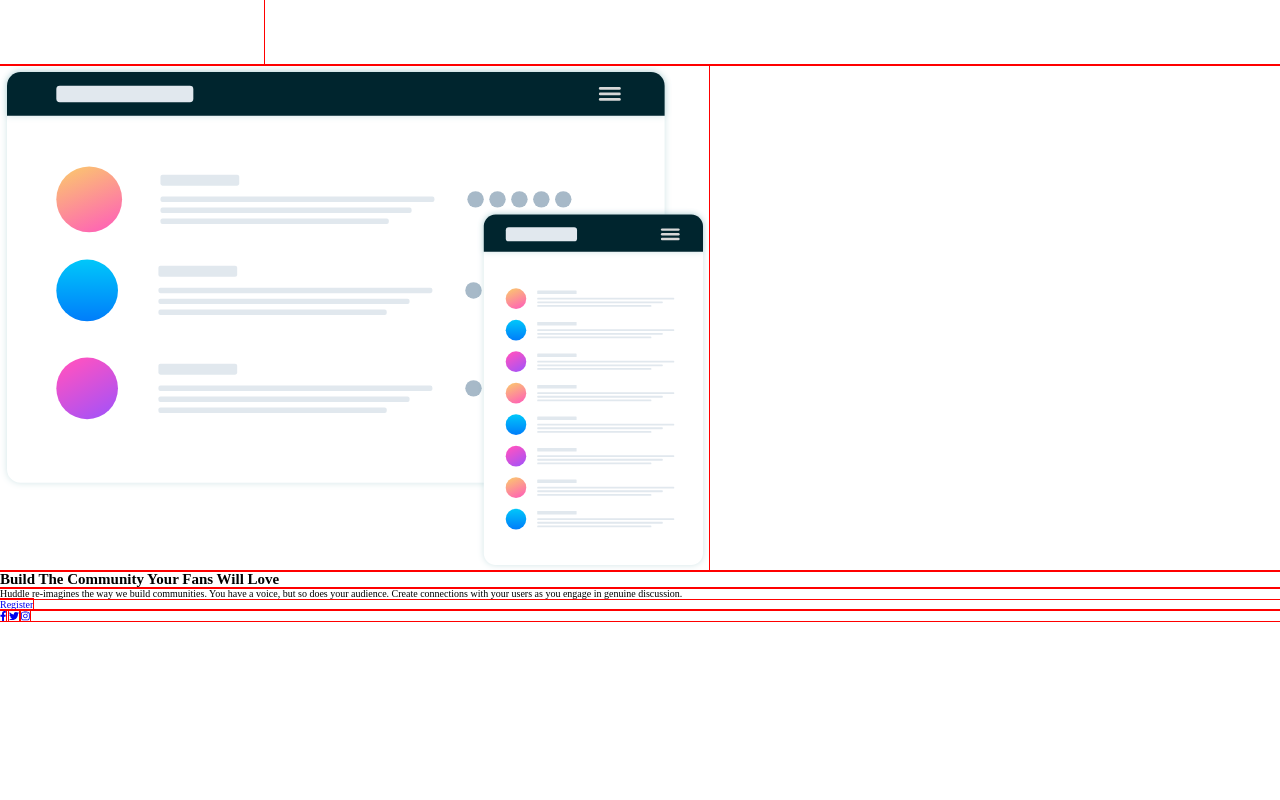
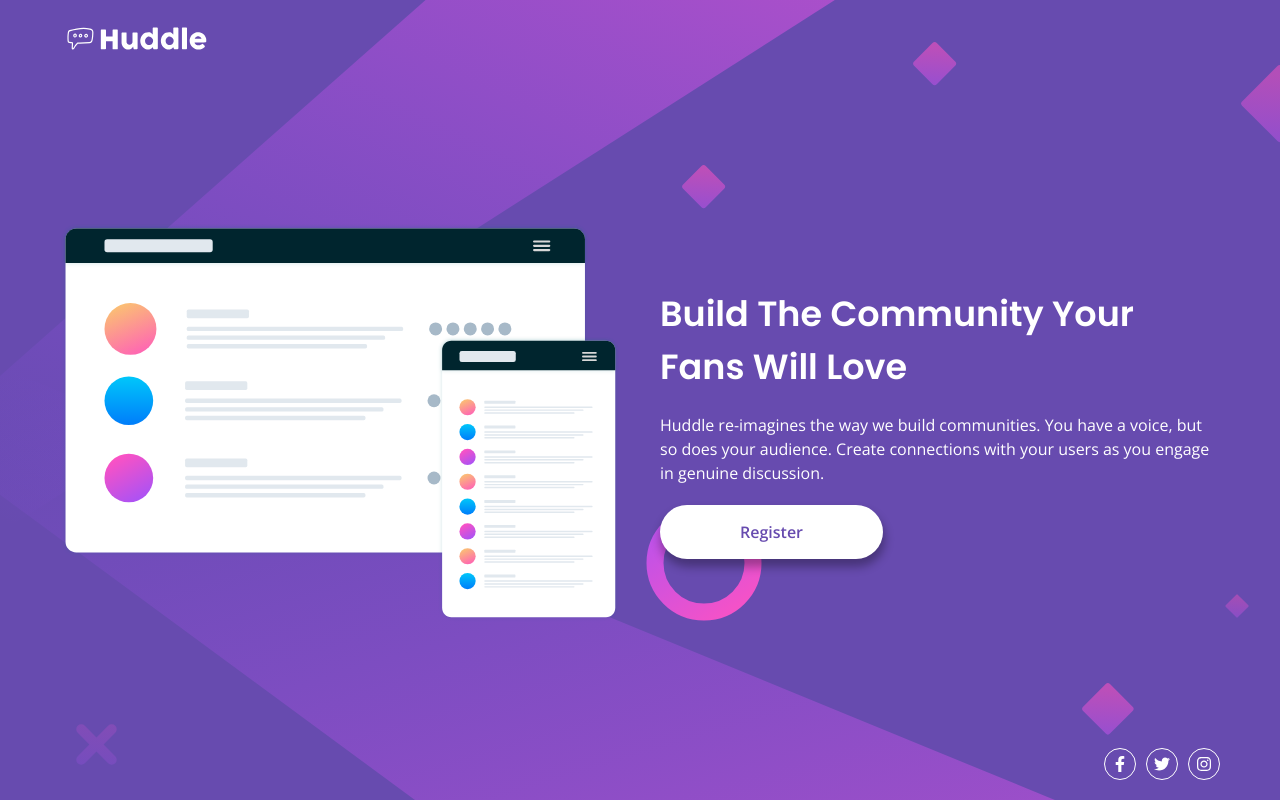
Before and after one commit to denisesantosdev/huddle-landing-page-dev-quest, a plain HTML site: page index.html in a window 1280 px wide. Drawn offline with nearby package versions, Linux system fonts and the light colour scheme.

Commit message:
css completo

```diff
--- a/index.html
+++ b/index.html
@@ -21,21 +21,25 @@
       rel="stylesheet"
       href="style.css" />
 
-      <link rel="stylesheet" href="https://cdnjs.cloudflare.com/ajax/libs/font-awesome/6.3.0/css/all.min.css" integrity="sha512-SzlrxWUlpfuzQ+pcUCosxcglQRNAq/DZjVsC0lE40xsADsfeQoEypE+enwcOiGjk/bSuGGKHEyjSoQ1zVisanQ==" crossorigin="anonymous" referrerpolicy="no-referrer" />
+    <link
+      rel="stylesheet"
+      href="https://cdnjs.cloudflare.com/ajax/libs/font-awesome/6.3.0/css/all.min.css"
+      integrity="sha512-SzlrxWUlpfuzQ+pcUCosxcglQRNAq/DZjVsC0lE40xsADsfeQoEypE+enwcOiGjk/bSuGGKHEyjSoQ1zVisanQ=="
+      crossorigin="anonymous"
+      referrerpolicy="no-referrer" />
   </head>
   <body>
     <header class="container">
       <img
         src="images/logo.svg"
-        alt="huddle logo" />
+        alt="huddle logo"
+        class="logo" />
     </header>
 
     <main class="container hero">
-      <div class="hero-img-container">
       <img
         src="images/illustration-mockups.svg"
         alt="illustrations mockups" />
-      </div>
 
       <section class="hero-text">
         <h1>Build The Community Your Fans Will Love</h1>
@@ -44,15 +48,31 @@
           so does your audience. Create connections with your users as you
           engage in genuine discussion.
         </p>
-        <a href="#" class="btn btn-primary">Register</a>
+        <a
+          href="#"
+          class="btn btn-primary">
+          Register
+        </a>
       </section>
     </main>
     <footer class="container">
+      <ul class="social-links">
+        <li>
           <a href="#"><i class="fa-brands fa-facebook-f"></i></a>
+        </li>
+        <li>
           <a href="#"><i class="fa-brands fa-twitter"></i></a>
+        </li>
+        <li>
           <a href="#"><i class="fa-brands fa-instagram"></i></a>
+        </li>
+      </ul>
     </footer>
 
-    <script src="https://cdnjs.cloudflare.com/ajax/libs/font-awesome/6.3.0/js/all.min.js" integrity="sha512-2bMhOkE/ACz21dJT8zBOMgMecNxx0d37NND803ExktKiKdSzdwn+L7i9fdccw/3V06gM/DBWKbYmQvKMdAA9Nw==" crossorigin="anonymous" referrerpolicy="no-referrer"></script>
+    <script
+      src="https://cdnjs.cloudflare.com/ajax/libs/font-awesome/6.3.0/js/all.min.js"
+      integrity="sha512-2bMhOkE/ACz21dJT8zBOMgMecNxx0d37NND803ExktKiKdSzdwn+L7i9fdccw/3V06gM/DBWKbYmQvKMdAA9Nw=="
+      crossorigin="anonymous"
+      referrerpolicy="no-referrer"></script>
   </body>
 </html>
--- a/style.css
+++ b/style.css
@@ -1,3 +1,17 @@
+@import url("https://fonts.googleapis.com/css2?family=Open+Sans:wght@400;600&family=Poppins:wght@400;600&display=swap");
+
+:root {
+  --primary-dark-clr: hsl(257, 40%, 49%);
+  --primary-light-clr: hsl(300, 69%, 71%);
+  --neutral-clr: white;
+
+  --font-size-1: 3.5rem;
+  --font-size-2: 1.6rem;
+
+  --font-heading: "Poppins", sans-serif;
+  --font-body: "Open Sans", sans-serif;
+}
+
 /* RESET */
 *,
 *::after,
@@ -5,11 +19,14 @@
   margin: 0;
   padding: 0;
   box-sizing: border-box;
-  outline: 1px solid red;
 }
 
 a {
   text-decoration: none;
+}
+
+li {
+  list-style-type: none;
 }
 
 html {
@@ -17,10 +34,133 @@ html {
 }
 
 body {
-  min-height: 100vh;
+  height: 100vh;
 }
 
 img {
   max-width: 100%;
   display: block;
 }
+
+/* ELEMENTOS PRINCIPAIS */
+body {
+  background-color: var(--primary-dark-clr);
+  background-image: url(images/bg-mobile.svg);
+  background-repeat: no-repeat;
+  background-size: contain;
+}
+
+.container {
+  margin-inline: auto;
+  max-width: 1200px;
+  padding: 2rem;
+}
+
+.btn {
+  padding: 1em 5em;
+  display: inline-block;
+  border-radius: 2em;
+  box-shadow: 1px 7px 10px 1px rgba(0, 0, 0, 0.31);
+}
+
+.btn-primary {
+  background-color: var(--neutral-clr);
+  color: var(--primary-dark-clr);
+  font-weight: 600;
+  font-size: var(--font-size-2);
+  font-family: var(--font-body);
+  transition: all 0.5s ease;
+}
+
+.btn-primary:hover {
+  background-color: var(--primary-light-clr);
+  color: var(--neutral-clr);
+}
+
+header {
+  margin-bottom: 4rem;
+}
+
+.logo {
+  max-width: 15rem;
+}
+
+.hero {
+  display: grid;
+  grid-gap: 4rem;
+  text-align: center;
+  margin-bottom: 5rem;
+}
+
+.hero h1 {
+  font-family: var(--font-heading);
+  color: var(--neutral-clr);
+  font-size: var(--font-size-1);
+  margin-bottom: 2rem;
+}
+
+.hero p {
+  font-family: var(--font-body);
+  color: var(--neutral-clr);
+  font-size: var(--font-size-2);
+  margin-bottom: 2rem;
+  line-height: 1.5;
+}
+
+footer {
+  text-align: center;
+}
+
+.social-links {
+  --width-height: 2em;
+  display: flex;
+  justify-content: center;
+  gap: 1rem;
+}
+
+.social-links a {
+  display: grid;
+  place-items: center;
+  width: var(--width-height);
+  height: var(--width-height);
+  border-radius: 50%;
+  border: 1px solid var(--neutral-clr);
+  color: var(--neutral-clr);
+  transition: all 0.5s ease;
+  font-size: var(--font-size-2);
+}
+
+.social-links a:hover {
+  color: var(--primary-light-clr);
+  border: 1px solid var(--primary-light-clr);
+}
+
+/* DESKTOP */
+@media (min-width: 768px) {
+  body {
+    background-image: url(images/bg-desktop.svg);
+    background-size: cover;
+    display: grid;
+  }
+
+  header {
+    width: 100%;
+    place-self: start;
+  }
+
+  .hero {
+    grid-template-columns: 1fr 1fr;
+    place-items: center;
+    text-align: left;
+    margin-bottom: 0;
+  }
+
+  footer {
+    width: 100%;
+    place-self: end;
+  }
+
+  .social-links {
+    justify-content: flex-end;
+  }
+}
```
Lines whose indentation alone changed are shown as unchanged.
